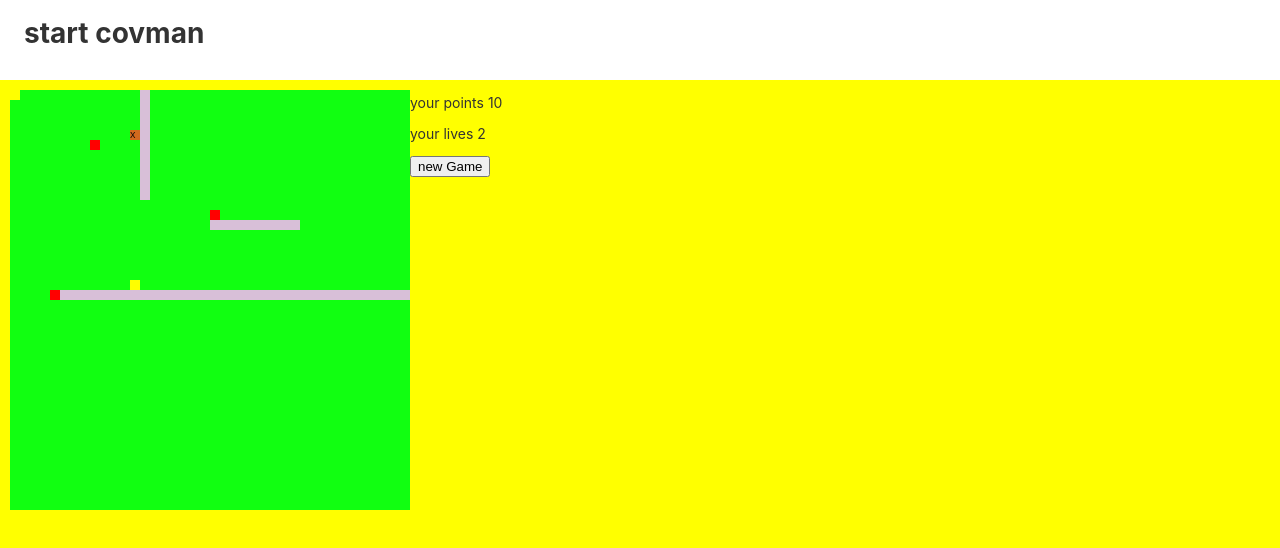
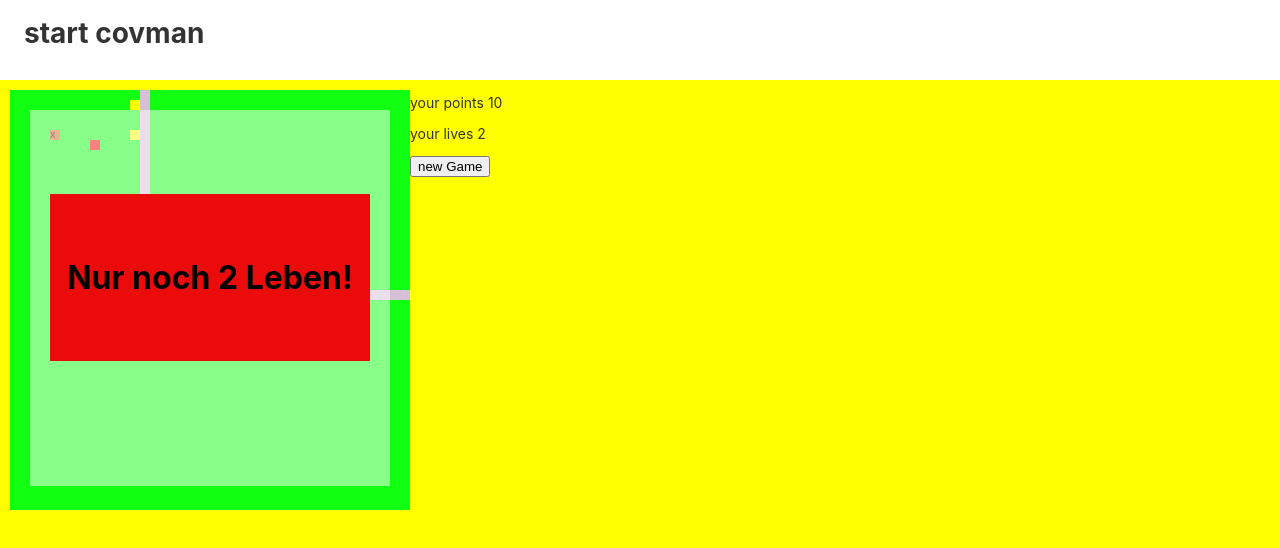
Before and after one commit to munich99/covman, an Angular app: page /game in a window 1280 px wide. Both pictures are taken after a click on the button "new Game". Shown: the top 548 px of the page. Built offline with nearby package versions, Linux system fonts and the light colour scheme.

Commit message:
losing live alert

```diff
--- a/src/app/main-part/covman/covman.component.css
+++ b/src/app/main-part/covman/covman.component.css
@@ -9,3 +9,22 @@ div {
     left:0; right: 0; bottom:0; top:10%;
     background-color: yellow;
   }
+
+  .first_live{
+     background-color: rgba(255, 255, 255, 0.5);
+     width: 80%;
+     height: 80%;
+     padding: 5%;
+     margin: 5%;
+     text-align: center;
+
+  }
+  .first_live p{
+   display: block;
+   margin-top: 20%;
+   padding: 20% 0;
+   color: black;
+   background-color: rgb(236, 11, 11);
+   font-size: 4em;
+   font-weight: bold;
+  }
--- a/src/app/main-part/covman/covman.component.html
+++ b/src/app/main-part/covman/covman.component.html
@@ -6,6 +6,13 @@
   <app-points></app-points>
   <app-cov-enemy #enemy1></app-cov-enemy>
   <app-cov-enemy #enemy2></app-cov-enemy>
+
+  <ng-template [ngIf]="breakLittle">
+    <div class="first_live">
+      <p>Nur noch {{breakLittle}} Leben!</p>
+    </div>
+  </ng-template>
+
 </div>
 <app-points-table [liveToDie] = lives></app-points-table>
 <button (click)="newGame()">new Game</button>
--- a/src/app/main-part/covman/covman.component.ts
+++ b/src/app/main-part/covman/covman.component.ts
@@ -33,6 +33,8 @@ export class CovmanComponent implements OnInit, AfterViewInit {
 
   lives:number = 3;
 
+  breakLittle:number;
+
   nextMovePermission:boolean;
 
   constructor(public _KeystrokeService:KeystrokeService,
@@ -46,15 +48,19 @@ export class CovmanComponent implements OnInit, AfterViewInit {
 
   }
 
+  public startCovman = interval(100).subscribe( () => this.move() );
+
   ngAfterViewInit() {
-    interval(100).subscribe( () => this.move() );
 
+    this.startCovman;
     this._KeystrokeService.keyStroke$.subscribe(
       messageKey =>{
         console.log(messageKey, "pacman richtung");
         this.positionDirection = messageKey;
       });
   }
+
+
 
   move(){
 
@@ -102,6 +108,17 @@ export class CovmanComponent implements OnInit, AfterViewInit {
       this.positiony = 40;
       this.positionDirection = "ArrowRight";
       this.lives--;
+      // for little break on Screen
+      this.breakLittle = this.lives;
+      this.startCovman.unsubscribe();
+      setTimeout(
+        () => {
+          this.startCovman = interval(100).subscribe( () => this.move() );
+          this.breakLittle = null;
+
+        },2500
+      );
+
       if(this.lives<=0) this.newGame();
     }
 
```
